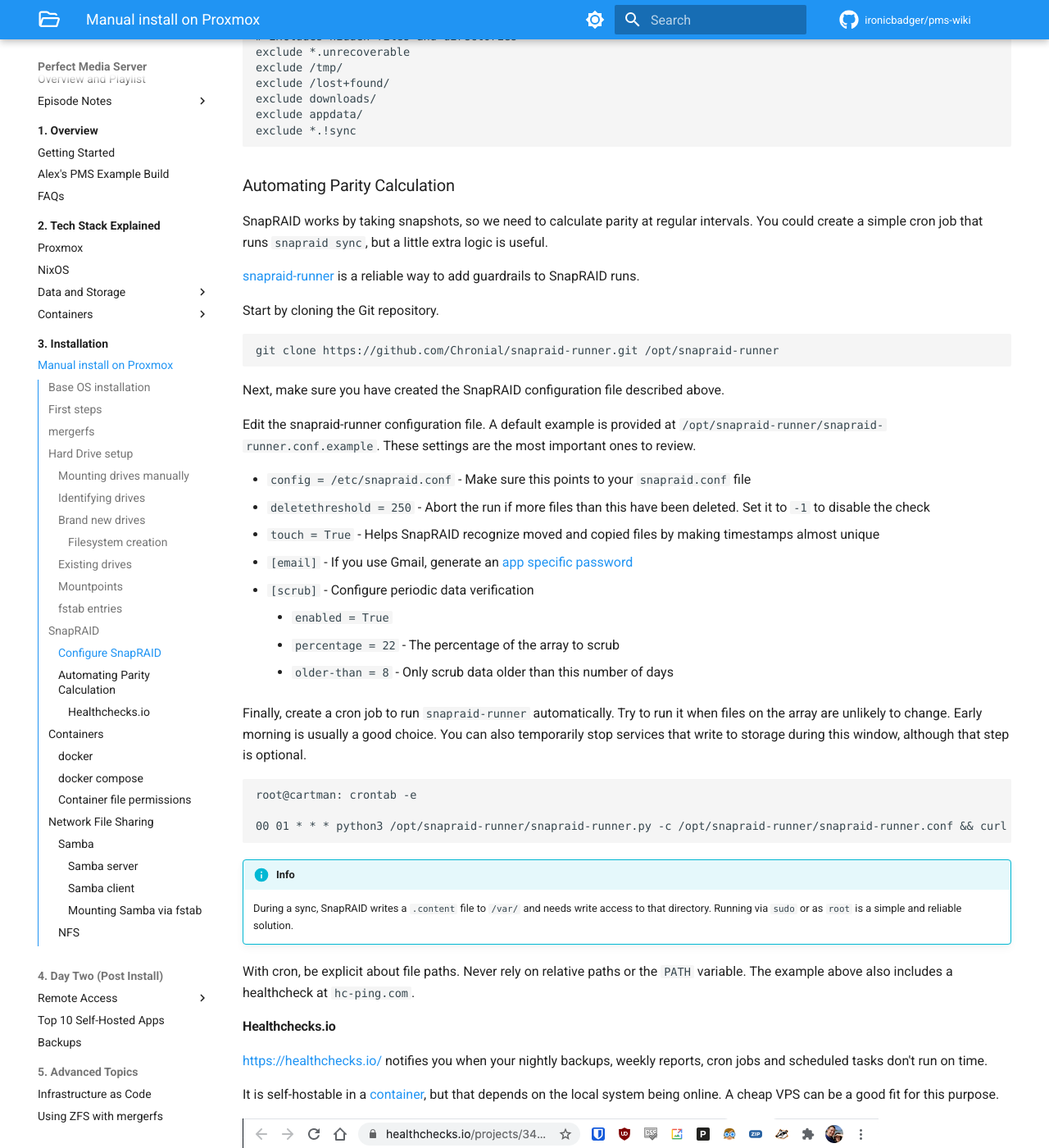
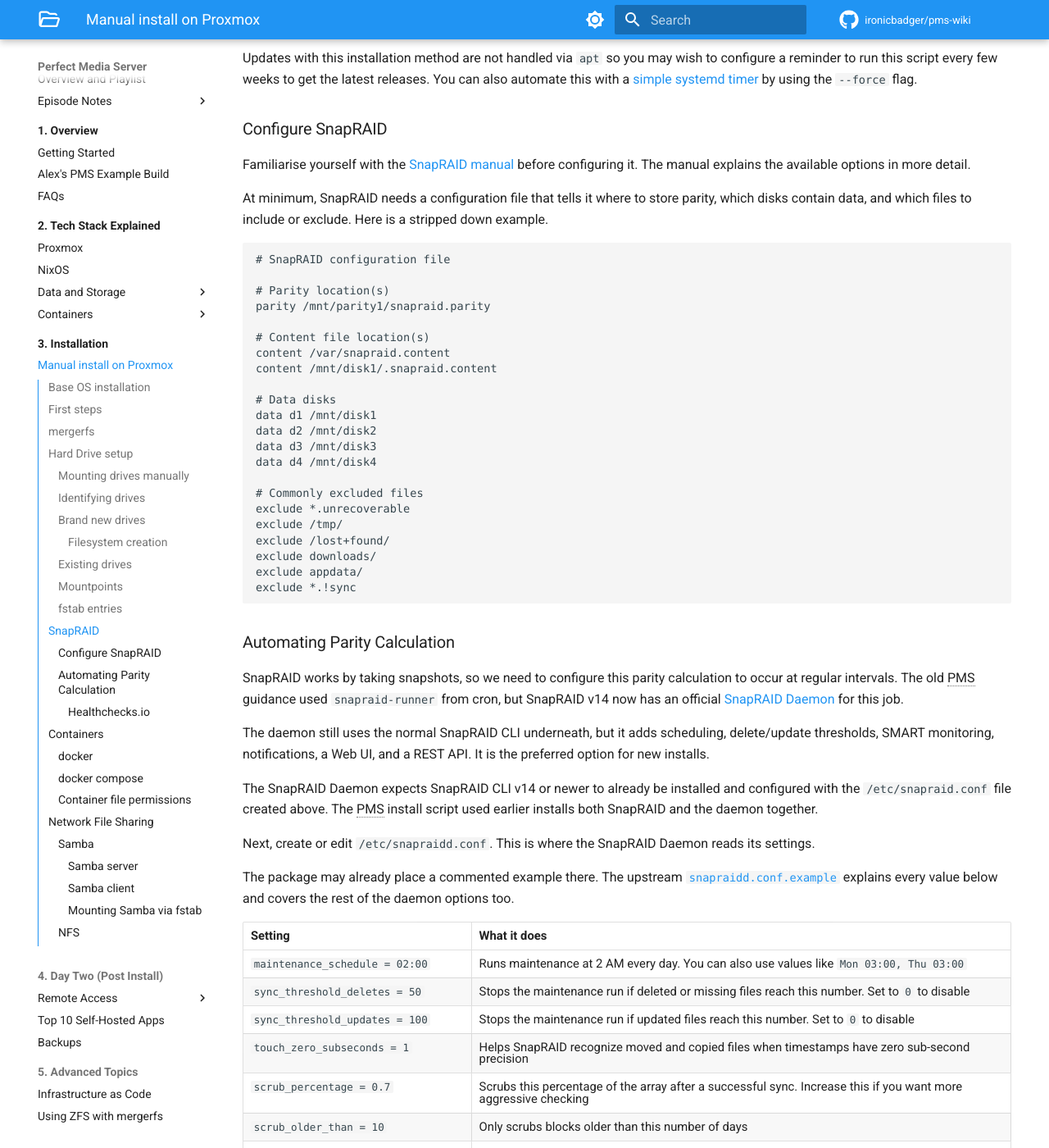
Before and after one commit to ironicbadger/pms-wiki, an MkDocs documentation site: the page built from docs/03-installation/manual-install-proxmox.md, in a window 1280 px wide and 1400 px high, scrolled down 9385 px. Shown: the whole window at 82% size. Built offline with MkDocs 1.6.1 and Material for MkDocs 9.7.7, drawn with Linux system fonts in a browser that asks for light colours; some web fonts are replaced; comment, search, counter and statistics services are not loaded; some of the changed text lies outside the part shown.

Commit message:
docs: update proxmox install storage guidance

````diff
--- a/docs/03-installation/manual-install-proxmox.md
+++ b/docs/03-installation/manual-install-proxmox.md
@@ -64,11 +64,10 @@ It is time to start thinking about disks. If you disconnected your data drives d
 
 At the time of writing, the version of mergerfs in the Debian upstream repositories is `2.40.2-5`, while the latest upstream release on GitHub is `2.42.0-1`. For that reason, this guide does not use the version directly from the Debian repositories.
 
-The following one-liner queries the GitHub API for the latest release, checks your local OS release and architecture, downloads the matching `.deb` package, and installs it with `dpkg`. You can perform these steps manually if you prefer; the command is provided for convenience. You will need `sudo` installed, which you can add with `apt install sudo`.
+The following PMS helper script downloads the latest mergerfs release from GitHub, installs the matching `.deb` package, and skips the install if that version is already present. You can review the script at [perfectmediaserver.com/scripts/install_mergerfs.sh](https://perfectmediaserver.com/scripts/install_mergerfs.sh).
 
 ```
-## Downloads latest version from github for your os_release
-curl -s https://api.github.com/repos/trapexit/mergerfs/releases/latest | grep "browser_download_url.*$(grep VERSION_CODENAME /etc/os-release | cut -d= -f2)_$(dpkg --print-architecture).deb\"" | cut -d '"' -f 4 | wget -qi - && sudo dpkg -i mergerfs_*$(grep VERSION_CODENAME /etc/os-release | cut -d= -f2)_$(dpkg --print-architecture).deb && rm mergerfs_*.deb
+curl -fsSL https://perfectmediaserver.com/scripts/install_mergerfs.sh | sh
 
 ## Verify installation
 root@pxtest:~# apt list mergerfs
@@ -76,7 +75,13 @@ Listing... Done
 mergerfs/now 2.42.0~debian-trixie amd64 [installed,local]
 ```
 
-Remember to repeat this process every so often (every month or two will more than suffice) to pick up newer mergerfs releases. Because this guide installs mergerfs manually instead of using the Debian repository package, updates are not automatic.
+For a non-interactive run, pass `--force`. You can also automate this with a [simple systemd timer](../02-tech-stack/mergerfs.md#automating-mergerfs-updates-with-a-systemd-timer).
+
+```
+curl -fsSL https://perfectmediaserver.com/scripts/install_mergerfs.sh | sh -s -- --force
+```
+
+Remember to repeat this process every so often to pick up newer mergerfs releases. Because this guide installs mergerfs manually instead of using the Debian repository package, updates are not automatic.
 
 ## Hard Drive setup
 
@@ -154,41 +159,36 @@ Before creating a partition on a brand new disk, make sure you have burned it in
 
 The following steps require root access. On Proxmox you may already be logged in as root. If not, use `sudo su` to switch to root.
 
-Using the example drive from the previous section, use `gdisk` to create a new partition. Run `gdisk /dev/sdX`, replacing `sdX` with the drive you have intentionally selected. For example:
+Using the example drive from the previous section, use `sgdisk` to create a new partition table and one large partition. The package name is `gdisk`, but the command we want here is `sgdisk`.
+
+Replace `/dev/sdc` with the drive you have intentionally selected.
+
+!!! danger
+    The command below creates a new partition table and removes any existing partition entries. **USE CAUTION**
 
 ```
-root@proxtest:~# gdisk /dev/sdc
-GPT fdisk (gdisk) version 1.0.5
-
-Partition table scan:
-    MBR: protective
-    BSD: not present
-    APM: not present
-    GPT: not present
+sgdisk --clear --new=1:0:0 --typecode=1:8300 --change-name=1:data /dev/sdc
 ```
 
-Once `gdisk` has loaded, you will see the interactive prompt `Command (? for help):`. Type `?` to see all available options.In the initial output from `gdisk`, we can see that no partition table is present on this drive. This is a useful sanity check before erasing partition and filesystem metadata.
+The options above mean:
 
-!!! danger
-    The following sequence will erase everything on this disk. **USE CAUTION**
+| Option | What it does |
+| --- | --- |
+| `--clear` | Creates a fresh GPT partition table |
+| `--new=1:0:0` | Creates partition 1 from the first aligned sector to the end of the disk |
+| `--typecode=1:8300` | Sets partition 1 to the Linux filesystem type |
+| `--change-name=1:data` | Names partition 1 `data` |
 
-Use the following sequence to create one large partition spanning the entire drive. The keys you need to press are at the start of each top-level line, and the nested lines show the prompts and suggested answers.
+Ask the kernel to re-read the partition table.
 
 ```
-* o - creates a new **EMPTY** GPT partition table (GPT is good for large drives over 3TB)
-    * Proceed? (Y/N) - **`Y`**
-* n - creates a new partition
-    * Partition number (1-128, default 1): **`1`**
-    * First sector (34-15628053134, default = 2048) or {+-}size{KMGTP}: **`leave blank`**
-    * Last sector (2048-15628053134, default = 15628053134) or {+-}size{KMGTP}: **`leave blank`**
-    * Hex code or GUID (L to show codes, Enter = 8300): **`8300`**
-* p - (optional) validate 1 large partition to be created
-    * Model: HGST HDN728080AL
-    * Number  Start (sector)    End (sector)  Size       Code  Name
-    * 1       2048              15628053134   7.3 TiB    8300  Linux filesystem
-* w - writes the changes made thus far
-    * Until this point, gdisk has been non-destructive
-    * Confirm that making these changes is OK and the changes queued so far will be executed
+partprobe /dev/sdc
+```
+
+You can verify the result with `sgdisk --print`.
+
+```
+sgdisk --print /dev/sdc
 ```
 
 Next, create a filesystem on the new partition.
@@ -232,6 +232,8 @@ Filesystem                        Size  Used Avail Use% Mounted on
 /dev/sdc1                         7.3T  2.8T  4.6T  38% /mnt/test
 ```
 
+To unmount the disk use `umount /mnt/test`.
+
 ### Mountpoints
 
 Mountpoints map the physical drive partitions to directories on your system. This is how you interface with the data stored on the disk.
@@ -268,8 +270,25 @@ Here is what `/etc/fstab` might look like with four data disks and one SnapRAID
 /dev/disk/by-id/ata-WDC_WD100EMAZ-00WJTA0_2YJ15VJD-part1 /mnt/disk3   ext4 defaults 0 0
 /dev/disk/by-id/ata-HGST_HDN728080ALE604_R6GPPDTY-part1  /mnt/disk4   ext4 defaults 0 0
 
-/mnt/disk* /mnt/storage fuse.mergerfs defaults,nonempty,allow_other,use_ino,cache.files=off,moveonenospc=true,dropcacheonclose=true,minfreespace=200G,fsname=mergerfs 0 0
+/mnt/disk* /mnt/storage mergerfs cache.files=off,category.create=pfrd,func.getattr=newest,dropcacheonclose=false,minfreespace=200G,branches-mount-timeout=30,branches-mount-timeout-fail=true,x-systemd.mount-timeout=45s,fsname=mergerfs 0 0
 ```
+
+This follows the current [mergerfs QuickStart](https://trapexit.github.io/mergerfs/latest/quickstart/) for Linux 6.6 and newer.
+
+| Option | What it does |
+| --- | --- |
+| `cache.files=off` | Disables mergerfs page caching. This is the current upstream default for Linux 6.6 and newer |
+| `category.create=pfrd` | Places new files with percentage free random distribution. Drives with more free space are more likely to receive new files |
+| `func.getattr=newest` | Uses the newest file or directory attributes when the same path exists on more than one drive |
+| `dropcacheonclose=false` | Leaves cache dropping disabled. This matches the current upstream QuickStart for Linux 6.6 and newer |
+| `minfreespace=200G` | Stops mergerfs from creating new files on a drive once free space drops below this value |
+| `branches-mount-timeout=30` | Waits up to 30 seconds for the data disk mountpoints to appear before building the pool |
+| `branches-mount-timeout-fail=true` | Fails the mergerfs mount if the data disks are not mounted in time |
+| `x-systemd.mount-timeout=45s` | Gives systemd longer than the mergerfs branch timeout before it gives up on the mount |
+| `fsname=mergerfs` | Shows the pool as `mergerfs` in tools like `df` and `mount` |
+
+!!! tip
+    mergerfs also supports [`passthrough.io`](https://trapexit.github.io/mergerfs/latest/config/passthrough/) on Linux 6.9 and newer for faster reads and writes. This guide does not enable it by default because it changes how writes are handled and prevents `moveonenospc` from working. Benchmark it for your own workload before using it.
 
 After editing `/etc/fstab`, test the new entries before rebooting with `mount -a`. If that completes without errors, verify the mountpoints with `df -h`.
 
@@ -293,14 +312,15 @@ If you had any existing files on your data disks, these files will be visible un
 [SnapRAID](https://www.snapraid.it/) provides parity protection for disk arrays. It stores parity information for your data and can recover from up to six disk failures. It is mainly aimed at home media systems with large files that rarely change.
 
 !!! info
-    The Debian repositories may lag behind the latest SnapRAID release. At the time of writing the repos contain v12.4-1 and GitHub shows v14.6 as the latest.
+    The Debian repositories may lag behind the latest SnapRAID release. At the time of writing the repositories contain v12.4-1 and GitHub shows v14.6 as the latest.
 
-Like we did with mergerfs we therefore will install the latest SnapRAID release directly from GitHub with this command. Again, be sure to create some habit around regularly checking for updates here as this package will not be upgraded when you do `apt update` etc in future.
+Like we did with mergerfs, we will install the latest SnapRAID release directly from GitHub. The PMS helper script also installs the official SnapRAID Daemon in the same `apt` transaction so the daemon dependency is satisfied.
 
 ```
-## Downloads latest version from GitHub for your CPU architecture
-curl -s https://api.github.com/repos/amadvance/snapraid/releases/latest | grep "browser_download_url.*_$(dpkg --print-architecture).deb\"" | cut -d '"' -f 4 | wget -qi - && sudo apt install -y ./snapraid_*_$(dpkg --print-architecture).deb && rm snapraid_*.deb
+curl -fsSL https://perfectmediaserver.com/scripts/install_snapraid.sh | sh
 ```
+
+Updates with this installation method are not handled via `apt` so you may wish to configure a reminder to run this script every few weeks to get the latest releases. You can also automate this with a [simple systemd timer](../02-tech-stack/snapraid.md#automating-snapraid-updates-with-a-systemd-timer) by using the `--force` flag.
 
 ### Configure SnapRAID
 
@@ -312,12 +332,11 @@ At minimum, SnapRAID needs a configuration file that tells it where to store par
 # SnapRAID configuration file
 
 # Parity location(s)
-1-parity /mnt/parity1/snapraid.parity
+parity /mnt/parity1/snapraid.parity
 
 # Content file location(s)
 content /var/snapraid.content
 content /mnt/disk1/.snapraid.content
-content /mnt/disk2/.snapraid.content
 
 # Data disks
 data d1 /mnt/disk1
@@ -325,7 +344,7 @@ data d2 /mnt/disk2
 data d3 /mnt/disk3
 data d4 /mnt/disk4
 
-# Excludes hidden files and directories
+# Commonly excluded files
 exclude *.unrecoverable
 exclude /tmp/
 exclude /lost+found/
@@ -336,45 +355,71 @@ exclude *.!sync
 
 ### Automating Parity Calculation
 
-SnapRAID works by taking snapshots, so we need to calculate parity at regular intervals. You could create a simple cron job that runs `snapraid sync`, but a little extra logic is useful.
+SnapRAID works by taking snapshots, so we need to configure this parity calculation to occur at regular intervals. The old PMS guidance used `snapraid-runner` from cron, but SnapRAID v14 now has an official [SnapRAID Daemon](https://www.snapraid.it/ui) for this job.
 
-[snapraid-runner](https://github.com/Chronial/snapraid-runner) is a reliable way to add guardrails to SnapRAID runs.
+The daemon still uses the normal SnapRAID CLI underneath, but it adds scheduling, delete/update thresholds, SMART monitoring, notifications, a Web UI, and a REST API. It is the preferred option for new installs.
 
-Start by cloning the Git repository.
+The SnapRAID Daemon expects SnapRAID CLI v14 or newer to already be installed and configured with the `/etc/snapraid.conf` file created above. The PMS install script used earlier installs both SnapRAID and the daemon together.
+
+Next, create or edit `/etc/snapraidd.conf`. This is where the SnapRAID Daemon reads its settings.
+
+The package may already place a commented example there. The upstream [`snapraidd.conf.example`](https://github.com/amadvance/snapraid-daemon/blob/master/snapraidd.conf.example) explains every value below and covers the rest of the daemon options too.
+
+| Setting | What it does |
+| --- | --- |
+| `maintenance_schedule = 02:00` | Runs maintenance at 2 AM every day. You can also use values like `Mon 03:00, Thu 03:00` |
+| `sync_threshold_deletes = 50` | Stops the maintenance run if deleted or missing files reach this number. Set to `0` to disable |
+| `sync_threshold_updates = 100` | Stops the maintenance run if updated files reach this number. Set to `0` to disable |
+| `touch_zero_subseconds = 1` | Helps SnapRAID recognize moved and copied files when timestamps have zero sub-second precision |
+| `scrub_percentage = 0.7` | Scrubs this percentage of the array after a successful sync. Increase this if you want more aggressive checking |
+| `scrub_older_than = 10` | Only scrubs blocks older than this number of days |
+| `probe_interval_minutes = 3` | Checks disk state and SMART data when disks are already awake. Set to `0` to disable |
+| `spindown_idle_minutes = 15` | Spins down data and parity disks after this many idle minutes. Set to `0` to disable |
+| `notify_heartbeat` | Sends a heartbeat to Healthchecks.io or a similar dead man switch service |
+| `notify_result` and `notify_result_level` | Sends email, ntfy.sh, or custom notification script results |
+
+Put a minimal starting config like this in `/etc/snapraidd.conf`. If the file already exists, update these lines and leave the rest of the comments in place.
 
 ```
-git clone https://github.com/Chronial/snapraid-runner.git /opt/snapraid-runner
+maintenance_schedule = 02:00
+sync_threshold_deletes = 50
+sync_threshold_updates = 100
+touch_zero_subseconds = 1
+scrub_percentage = 0.7
+scrub_older_than = 10
+probe_interval_minutes = 3
+spindown_idle_minutes = 15
+
+# Optional Healthchecks.io heartbeat after a successful maintenance run
+#notify_heartbeat = curl -f --max-time 30 --retry 3 https://hc-ping.com/123-1103-xyz-abc-123
 ```
 
-Next, make sure you have created the SnapRAID configuration file described above.
-
-Edit the snapraid-runner configuration file. A default example is provided at `/opt/snapraid-runner/snapraid-runner.conf.example`. These settings are the most important ones to review.
-
-* `config = /etc/snapraid.conf` - Make sure this points to your `snapraid.conf` file
-* `deletethreshold = 250` - Abort the run if more files than this have been deleted. Set it to `-1` to disable the check
-* `touch = True` - Helps SnapRAID recognize moved and copied files by making timestamps almost unique
-* `[email]` - If you use Gmail, generate an [app specific password](https://support.google.com/accounts/answer/185833?hl=en)
-* `[scrub]` - Configure periodic data verification
-    * `enabled = True`
-    * `percentage = 22` - The percentage of the array to scrub
-    * `older-than = 8` - Only scrub data older than this number of days
-
-Finally, create a cron job to run `snapraid-runner` automatically. Try to run it when files on the array are unlikely to change. Early morning is usually a good choice. You can also temporarily stop services that write to storage during this window, although that step is optional.
+Enable and start the daemon.
 
 ```
-root@cartman: crontab -e
+sudo systemctl enable --now snapraidd
+sudo systemctl status snapraidd
+```
 
-00 01 * * * python3 /opt/snapraid-runner/snapraid-runner.py -c /opt/snapraid-runner/snapraid-runner.conf && curl -fsS --retry 3 https://hc-ping.com/123-1103-xyz-abc-123 > /dev/null
+By default, keep the Web UI bound to localhost and reach it through SSH port forwarding or a trusted VPN. If you expose it through Tailscale or your LAN, review the `net_port` and `net_acl` settings first.
+
+```
+net_enabled = 1
+net_port = 127.0.0.1:7627
+net_acl = +127.0.0.1,+::1
 ```
 
 !!! info
-    During a sync, SnapRAID writes a `.content` file to `/var/` and needs write access to that directory. Running via `sudo` or as `root` is a simple and reliable solution.
+    Older guides used [snapraid-runner](https://github.com/Chronial/snapraid-runner) for cron-based automation. It still works, but do not run it on the same schedule as the SnapRAID Daemon. Pick one automation layer.
 
-With cron, be explicit about file paths. Never rely on relative paths or the `PATH` variable. The example above also includes a healthcheck at `hc-ping.com`.
+!!! info
+    During a sync, SnapRAID writes a `.content` file to `/var/` and needs write access to that directory. Running the daemon as root via its system service is the simple and reliable solution.
 
 #### Healthchecks.io
 
 [https://healthchecks.io/](https://healthchecks.io/) notifies you when your nightly backups, weekly reports, cron jobs and scheduled tasks don't run on time.
+
+For SnapRAID Daemon, configure this with `notify_heartbeat` so Healthchecks.io is pinged after a successful maintenance run.
 
 It is self-hostable in a [container](https://hub.docker.com/r/linuxserver/healthchecks), but that depends on the local system being online. A cheap VPS can be a good fit for this purpose.
 
````
Also changed, not shown: docs/02-tech-stack/mergerfs.md (+63 -8 lines), docs/02-tech-stack/snapraid.md (+52 -1 lines), 2 other files.
